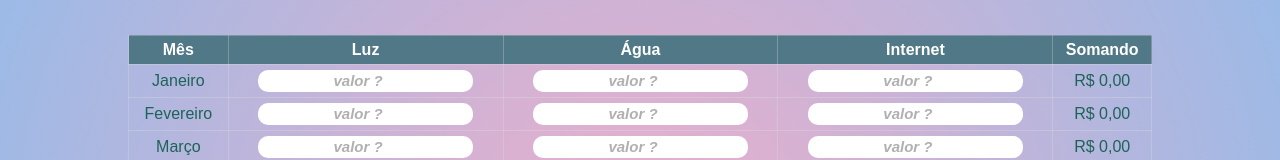
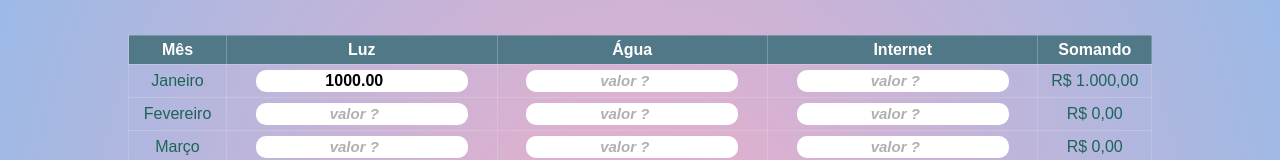
Before and after one commit to abraao2030/meus-projetos, a plain HTML site: page ex01/index02.html in a window 1280 px wide. Shown: the part 138-298 px from the top of the page. Drawn offline with Linux system fonts and the light colour scheme.

Commit message:
modificando as casa

```diff
--- a/ex01/index02.html
+++ b/ex01/index02.html
@@ -23,7 +23,7 @@
             <!-- Preencha os valores nas células -->
             <tr>
                 <td>Janeiro</td>
-                <td><input type="number"placeholder="valor ?" step="0.01"></td>
+                <td><input type="number" step="0.01" value="1000.00" placeholder="valor ?" step="0.01"></td>
                 <td><input type="number"placeholder="valor ?" step="0.01"></td>
                 <td><input type="number"placeholder="valor ?" step="0.01"></td>
                 <td></td>
```
